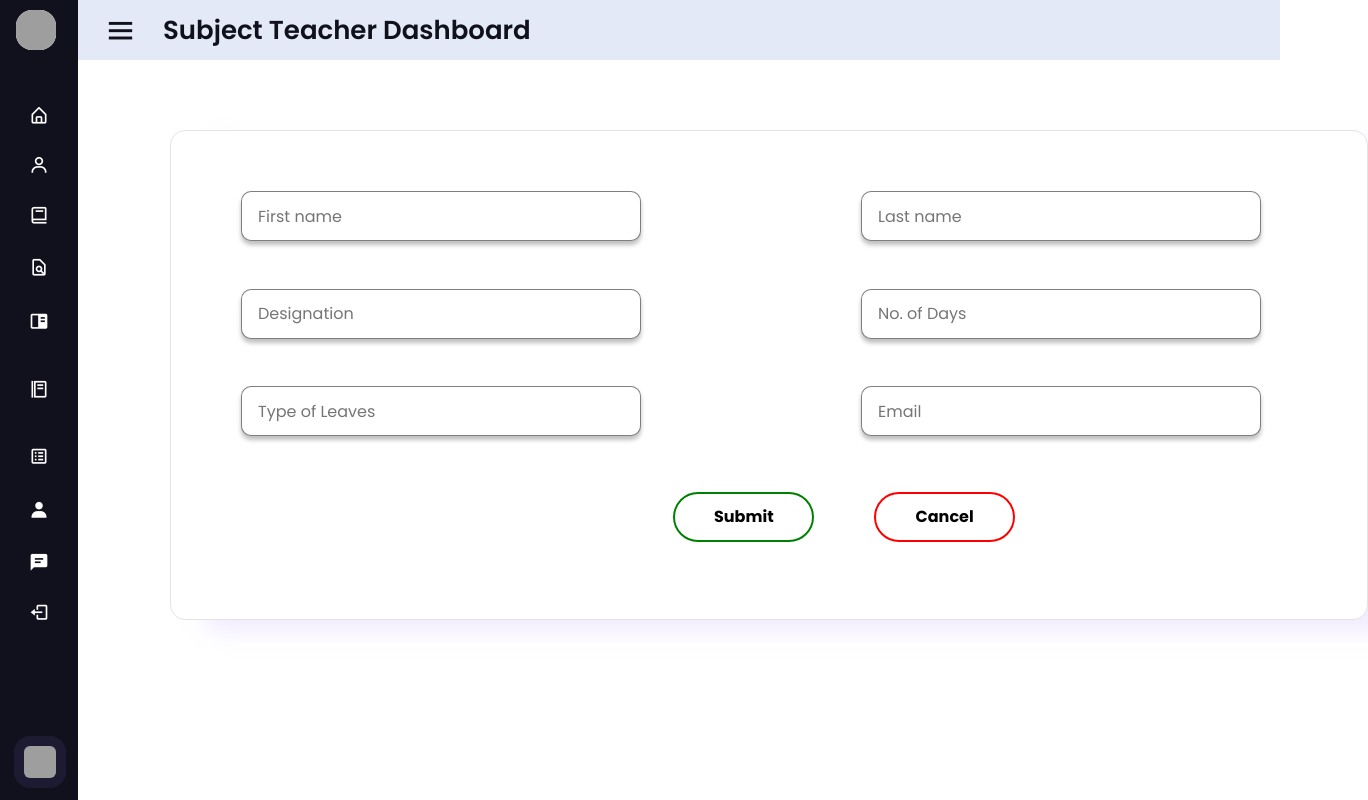
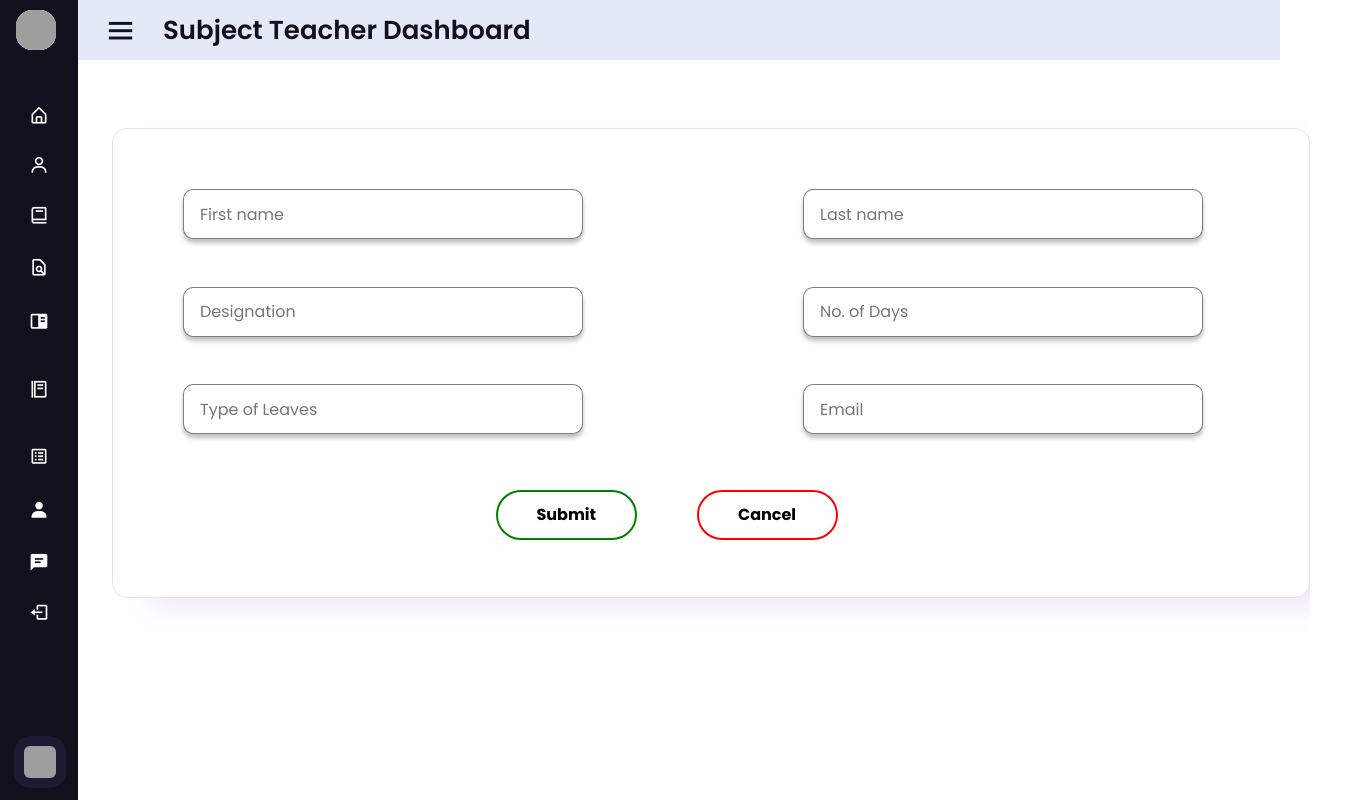
Before and after one commit to PranavShelke4/IT, a React (Create React App) app: page /leave in a window 1280 px wide. Shown: the whole page, 1368 px wide, since content can reach past the window. Built offline with nearby package versions, Linux system fonts and the light colour scheme; grey boxes are pictures that could not be loaded.

Commit message:
leave page button fix

```diff
--- a/src/components/SubjectTeacher/Course/subject.css
+++ b/src/components/SubjectTeacher/Course/subject.css
@@ -65,7 +65,7 @@
   .ut{
     width: 245px;
     height: 54px;
-
+    position: relative;
     margin-left: 300px;
     margin-top: -12.6rem  !important;
 
--- a/src/components/SubjectTeacher/Leaves/leaveForm.css
+++ b/src/components/SubjectTeacher/Leaves/leaveForm.css
@@ -3,9 +3,9 @@
 }
 .leaves_box{
     width: 1198px;
-    height: 490px;
-    margin-left: 170px;
-    margin-top: 50px;
+    height: 470px;
+    margin-left: 7rem;
+    margin-top: 3rem;
 
   background: #FFFFFF;
   border: 0.5px solid #E4E4E4;
@@ -58,10 +58,10 @@
   .submit{
     border-radius: 25px;
     border: 2px solid green;
-    margin-left: 35%;
+    margin-left: 32% !important;
     margin-right: 5%;
     color: black;
-    margin-bottom: 50px;
+    margin-bottom: 10px;
   }
   .cancel{
     border-radius: 25px;
--- a/src/components/SubjectTeacher/subNavbar.js
+++ b/src/components/SubjectTeacher/subNavbar.js
@@ -86,10 +86,10 @@ function subNavbar() {
           </li>
 
           <li>
-            <Link to="#">
+            <a rel="noreferrer" target='_blank' href="https://docs.google.com/spreadsheets/d/1Z_u2e43DTCcqVu94ZlK28AmcHntjzpeFreV3FIzQO8I/edit#gid=0">
               <i class="bx bx-file-find"></i>
               <span class="link_name">CPP Project</span>
-            </Link>
+            </a>
             <ul class="sub-menu blank">
               <li>
                 <Link class="link_name" to="#">
```
